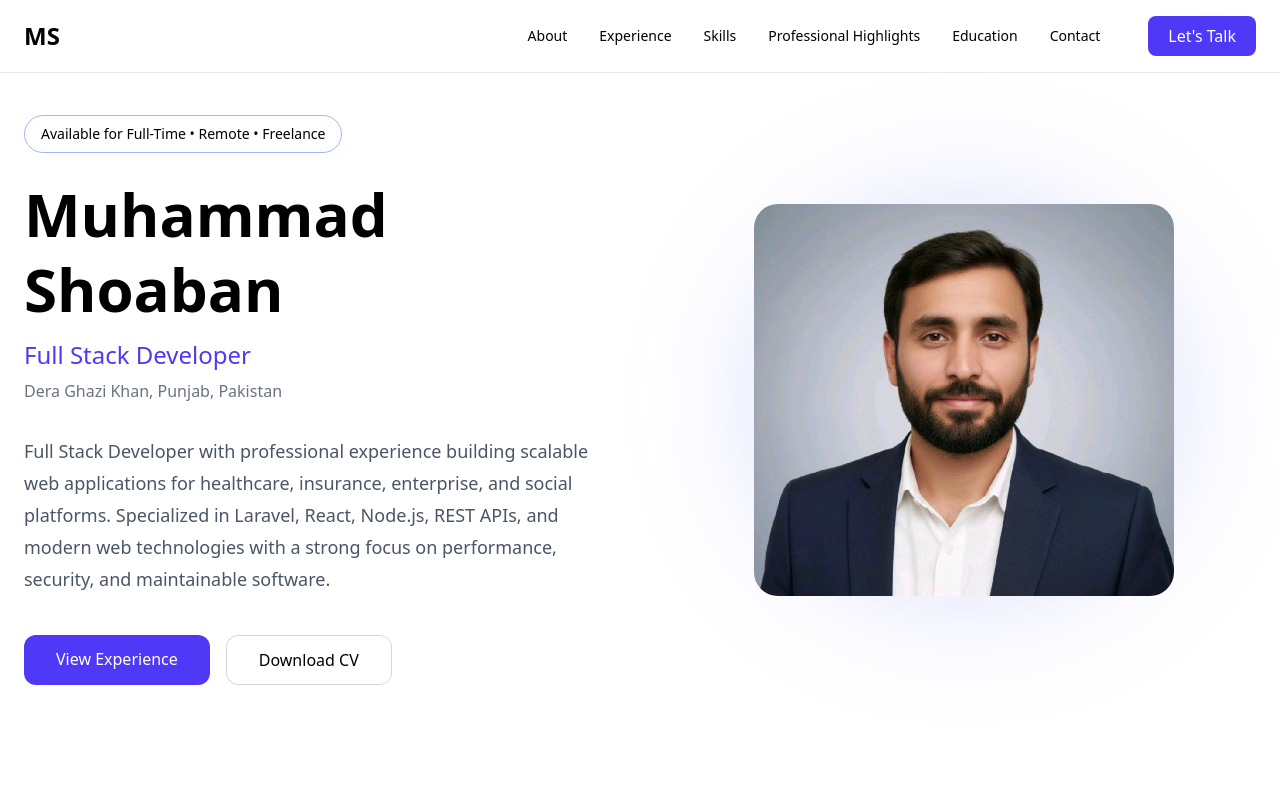
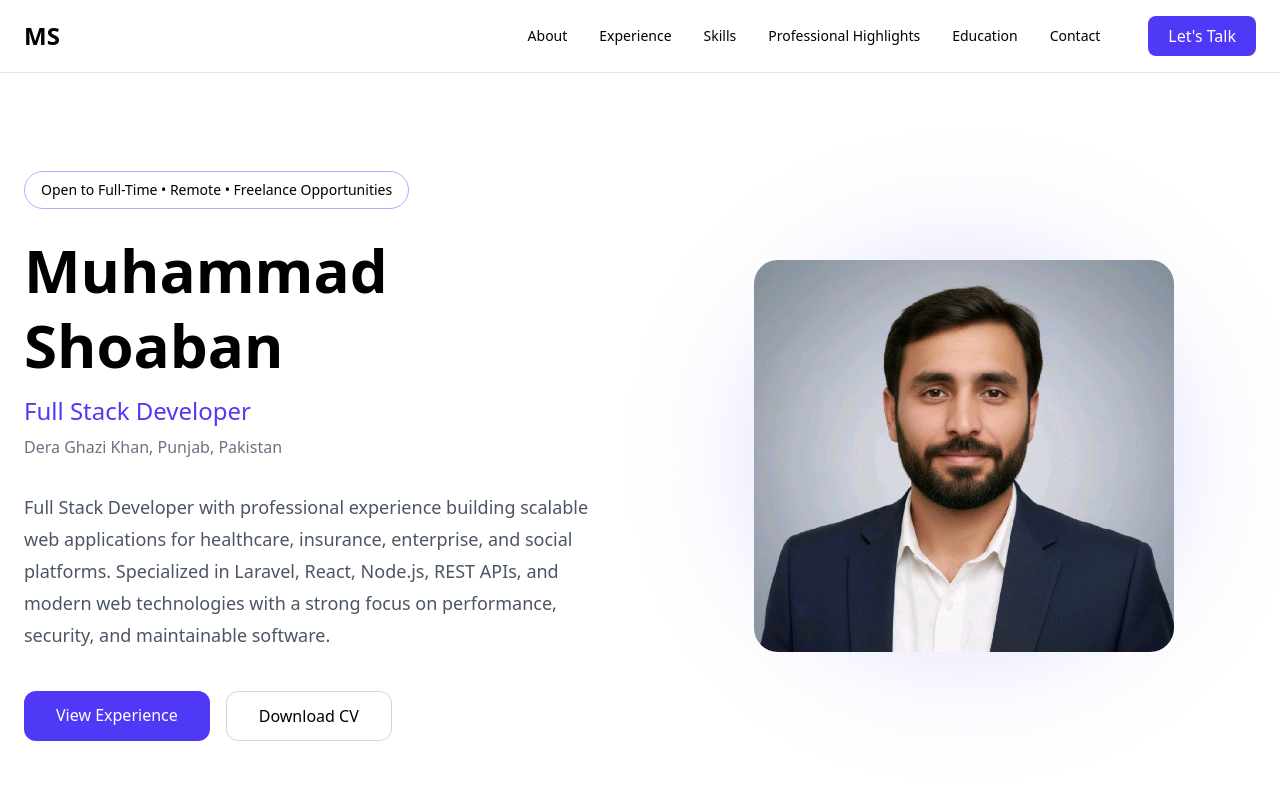
Before and after one commit to mshoaban/portfolio, a Next.js app: page / in a window 1280 px wide. Shown: the top 800 px of the page. Built offline with nearby package versions, Linux system fonts and the light colour scheme.

Commit message:
final fixes

```diff
--- a/components/Footer.jsx
+++ b/components/Footer.jsx
@@ -2,8 +2,18 @@
 
 export default function Footer() {
   return (
-        <div className="mt-10 pt-6 border-t border-gray-200 dark:border-gray-800 text-center text-sm text-gray-500">
+    <footer className="border-t border-gray-200 dark:border-gray-800 mt-24">
+      <div className="max-w-7xl mx-auto px-6 py-8 text-center">
+
+        <p className="text-sm text-gray-500 dark:text-gray-400">
           © {new Date().getFullYear()} Muhammad Shoaban. All rights reserved.
-        </div>
+        </p>
+
+        <p className="mt-2 text-sm text-gray-500 dark:text-gray-500">
+          Built with Next.js, React, Tailwind CSS and Framer Motion.
+        </p>
+
+      </div>
+    </footer>
   );
 }
--- a/components/Hero.jsx
+++ b/components/Hero.jsx
@@ -7,7 +7,7 @@ export default function Hero() {
   return (
     <section
       id="home"
-      className="min-h-screen flex items-center max-w-7xl mx-auto px-6"
+      className="min-h-screen flex items-center max-w-7xl mx-auto px-6 pt-24 lg:pt-28"
     >
       <div className="grid lg:grid-cols-2 gap-16 items-center w-full">
 
@@ -21,7 +21,7 @@ export default function Hero() {
             transition={{ duration: .5 }}
             className="inline-flex rounded-full border border-indigo-300 dark:border-indigo-700 px-4 py-2 text-sm mb-6"
           >
-            Available for Full-Time • Remote • Freelance
+            Open to Full-Time • Remote • Freelance Opportunities
           </motion.p>
 
           <motion.h1
--- a/components/ProfessionalHighlights.jsx
+++ b/components/ProfessionalHighlights.jsx
@@ -5,9 +5,9 @@ import { motion } from "framer-motion";
 export default function ProfessionalHighlights() {
   const highlights = [
     {
-      title: "Commercial Experience",
+      title: "Production Experience",
       description:
-        "Contributed to the development and maintenance of 15+ commercial web applications across healthcare, insurance, enterprise, and social platforms."
+        "Contributed to the development and maintenance of 15+ production web applications across healthcare, insurance, enterprise, and social platforms."
     },
 
     {
@@ -23,7 +23,7 @@ export default function ProfessionalHighlights() {
     },
 
     {
-      title: "Continuous Learning",
+      title: "Professional Development",
       description:
         "Actively expanding knowledge in Cyber Security, cloud technologies, software architecture, and modern software development practices."
     }
```
